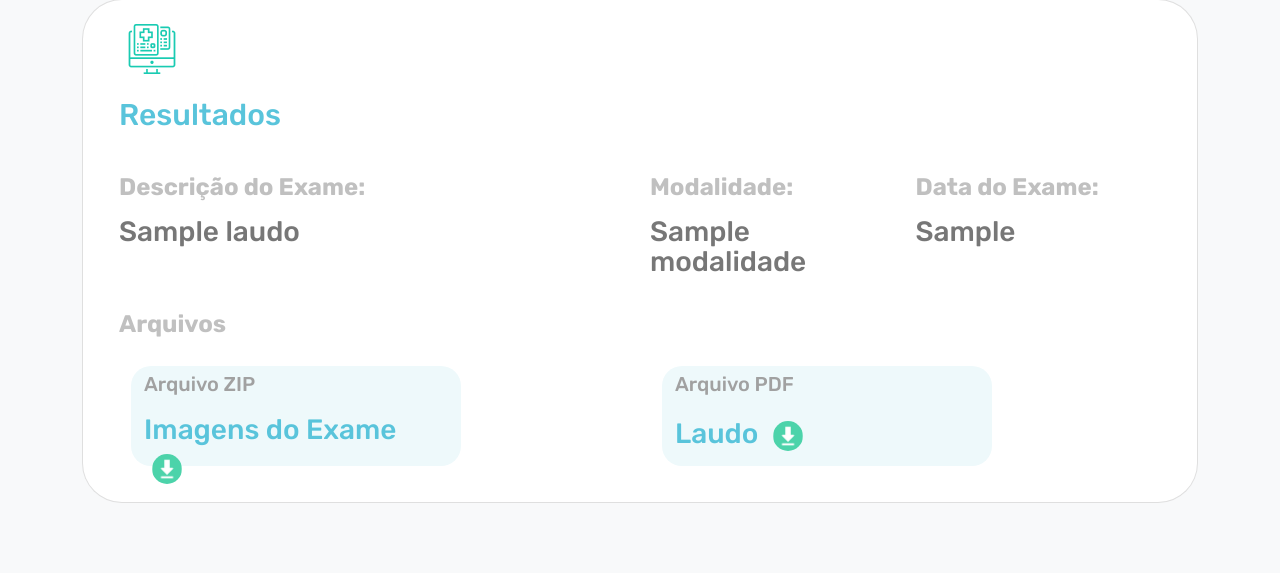
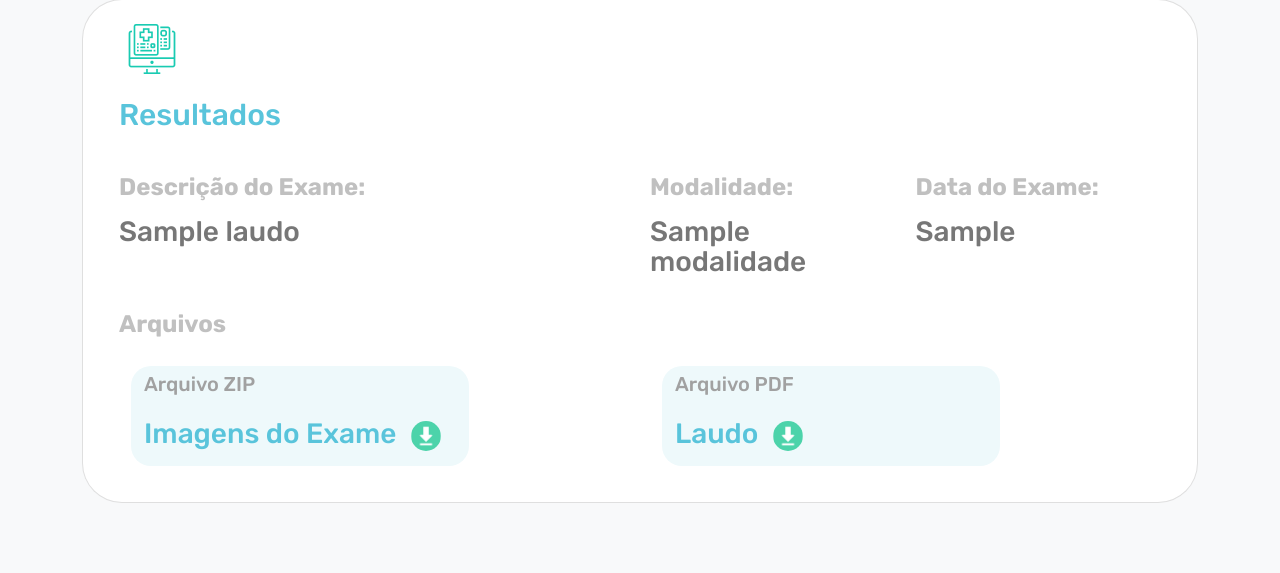
Before and after one commit to williammath26/service-rapide-responsive, a Django app: template sr-entrega-hcn-fronted/entrega/templates/PaginaExames.html in a window 1280 px wide. Shown: the part 659-1232 px from the top of the page. Run offline with Django 4.2, Linux system fonts and the light colour scheme; the template is opened without the code that fills it: most values are stand-ins (such as "Sample title", 1, 10 or a date in 2020); some libraries are stand-ins or nearby versions.

Commit message:
atualizado

```diff
--- a/sr-entrega-hcn-fronted/srentrega/static/css/resultExames.css
+++ b/sr-entrega-hcn-fronted/srentrega/static/css/resultExames.css
@@ -183,7 +183,7 @@ p{
 #btn-baixar{
     background-color:#EEF9FB;
     border-radius: 20px;
-    width: 330px;
+    width: 338px;
     height: 100px;
     gap: 24px;
     opacity: 0px;
```
